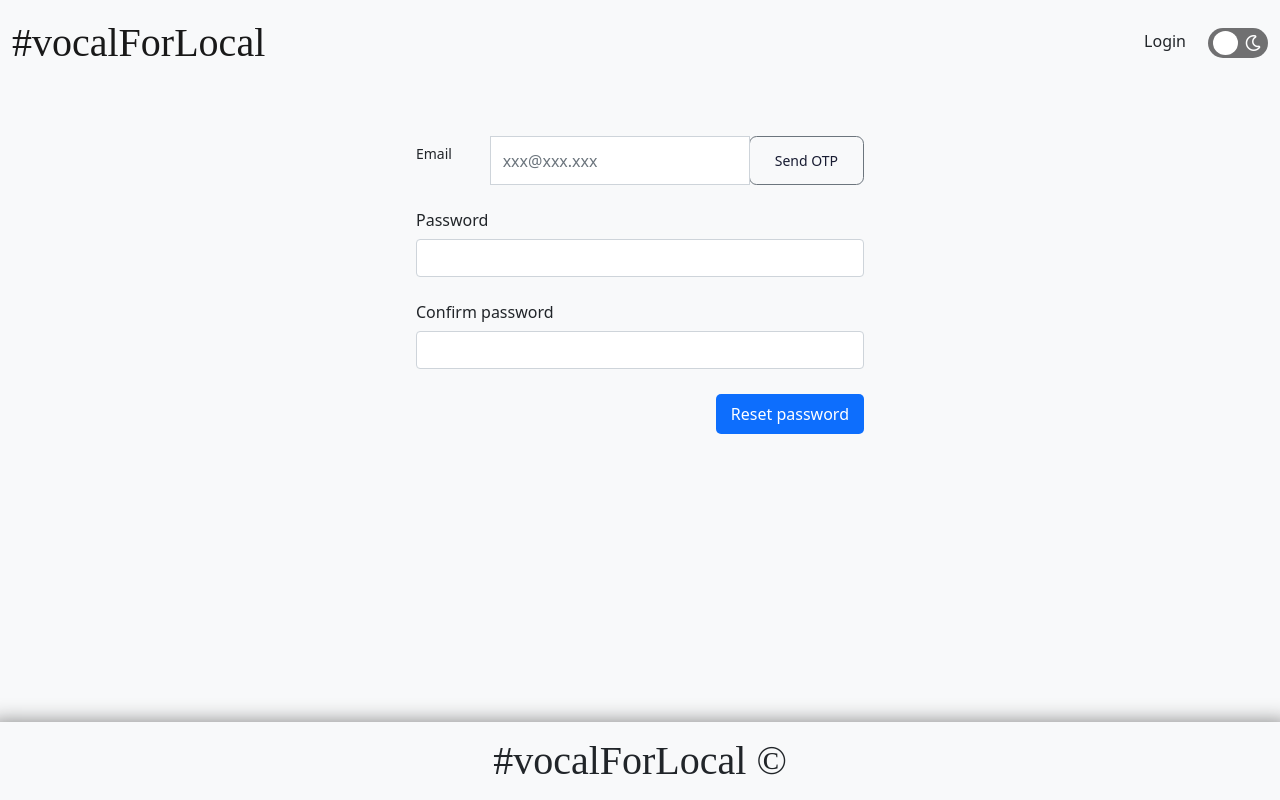
After one commit to kiiriis/vocalForLocal, a Django app: page /resetPassword in a window 1280 px wide. The commit adds this page. Run offline with Django 4.2, Linux system fonts and the light colour scheme; some libraries are stand-ins or nearby versions; some web fonts are replaced.

```diff
--- a/main/urls.py
+++ b/main/urls.py
@@ -10,6 +10,7 @@ urlpatterns = [
     path('login',views.loginUser,name="login"),
     path('logout',views.logoutUser,name="logout"),
     path('signup',views.signUp,name="signUp"),
+    path('resetPassword',views.resetPassword,name="resetPassword"),
     path('sendEmailOtp',utility.sendEmailOtp,name="sendEmailOtp"),
     path('unameChecker',utility.unameChecker,name="unameChecker"),
     path('emailChecker',utility.emailChecker,name="emailChecker"),
--- a/main/views.py
+++ b/main/views.py
@@ -1,10 +1,9 @@
 from django.http.response import HttpResponse
 from django.shortcuts import redirect, render
-from django.core.mail import send_mail
 from django.contrib.auth import authenticate, login, logout
 from main.models import User
 from dotenv import load_dotenv
-from main.helper import getTheme
+from main.helper import getTheme,redirector
 from django.contrib import messages
 import os
 
@@ -20,42 +19,57 @@ def community(request):
     return render(request,'community.html',{'theme':theme,'token':os.getenv('MAP_ACCESS_TOKEN')})
 
 def loginUser(request):
-    theme = getTheme(request)
     if request.method != "POST":
-        return render(request,'login.html',{'theme':theme})
+        theme = getTheme(request)
+        username = ''
+        if request.GET.get('username'):
+            username = request.GET.get('username')
+        return render(request,'login.html',{'theme':theme,'username':username})
     else:
-        if request.method=='POST':
-            username = request.POST['username']
-            password = request.POST['password']
-            user = authenticate(username=username, password=password)
-            if user is not None:
-                print("valid")
-                login(request,user)
-                return redirect('/')
-            else:
-                print("invalid")
-                messages.error(request, "INVALID CREDENTIALS!")
-                return redirect('/login')
-        return redirect('/')
+        theme = request.POST['theme']
+        username = request.POST['username']
+        password = request.POST['password']
+        user = authenticate(username=username, password=password)
+        if user is not None:
+            login(request,user)
+            return redirect(redirector('/',theme))
+        else:
+            messages.error(request, "INVALID CREDENTIALS!")
+            return redirect(redirector('/login',theme,f'username={username}'))
+
+def resetPassword(request):
+    if request.method != "POST":
+        theme = getTheme(request)
+        return render(request,'resetPassword.html',{'theme':theme})
+    else:
+        theme = request.POST['theme']
+        email = request.POST['email']
+        password = request.POST['password']
+        u = User.objects.get(email=email)
+        u.set_password(password)
+        u.save()
+        messages.info(request, "Your password has been reset")
+        return redirect(redirector('/login',theme,f'username={u.username}'))
 
 def logoutUser(request):
+    theme = getTheme(request)
     if not request.user.is_anonymous:
         logout(request)
-    return redirect('/')
+    return redirect(redirector('/',theme))
 
 def signUp(request):
-    theme = getTheme(request)
     if request.method != "POST":
+        theme = getTheme(request)
         return render(request, "signup.html", {'theme':theme,'csc_email':os.getenv('CSC_EMAIL'),'csc_token':os.getenv('CSC_API_TOKEN')})
     else :
-        print(request.POST['account'])
+        theme = request.POST['theme']
         if request.FILES.get('avatar') == None:
             u = User(
                 first_name=request.POST['first_name'],
                 last_name=request.POST['last_name'],
                 username=request.POST['username'],
                 account_type=request.POST['account'],
-                password=request.POST['password'],
+                # password=request.POST['password'],
                 country=request.POST['country'],
                 state=request.POST['state'],
                 city=request.POST['city'],
@@ -73,7 +87,7 @@ def signUp(request):
                 last_name=request.POST['last_name'],
                 username=request.POST['username'],
                 account_type=request.POST['account'],
-                password=request.POST['password'],
+                # password=request.POST['password'],
                 country=request.POST['country'],
                 state=request.POST['state'],
                 city=request.POST['city'],
@@ -84,6 +98,7 @@ def signUp(request):
                 latitude=float(request.POST['latitude']),
                 longitude=float(request.POST['longitude']),
             )
+        u.set_password(request.POST['password'])
         u.save()
-        # message also
-        return redirect('/login')
+        messages.success(request, 'Welcome to #vocalForLocal')
+        return redirect(redirector('/login',theme,f'username={request.POST["username"]}'))
--- a/static/login/login.css
+++ b/static/login/login.css
@@ -16,3 +16,24 @@ button .ripple{
 .btn-primary{
     height: 40px;
 }
+.message{
+    font-weight: 500;
+}
+.message.error{
+    color:red;
+}
+.message.success{
+    color:green;
+}
+.message.info{
+    color:#cdcd00;
+}
+
+@media screen and (max-width: 600px) {
+    .submit-container{
+        flex-direction: column;
+    }
+    .submit-container a{
+        margin-bottom: 10px;
+    }
+}
--- /dev/null
+++ b/static/resetPassword/resetPassword.css
@@ -0,0 +1,5 @@
+@media screen and (max-width: 600px) {
+    #resetPassword{
+        height: auto;
+    }
+}
--- /dev/null
+++ b/static/resetPassword/resetPassword.js
@@ -0,0 +1,186 @@
+let darkElements = $('.dark-form-handler').length
+$('#checkbox').change(function(){
+  for(let i = 0;i<darkElements;i++){
+    document.getElementsByClassName('dark-form-handler')[i].classList.toggle('dark');
+  }
+})
+
+let form = document.querySelector('.needs-validation')
+
+function pass1Checker(){
+    if($('#pass-1').val().trim().length > 7){
+        $('#pass-1').removeClass('is-invalid')
+        $('#pass-1').addClass('is-valid')
+        return true;
+    }
+    else{
+        $('#pass-1').removeClass('is-valid')
+        $('#pass-1').addClass('is-invalid')
+        return false;
+    }
+}
+
+function pass2Checker(){
+    if($('#pass-2').val() == $('#pass-1').val() && $('#pass-2').val().trim().length>7){
+        $('#pass-2').removeClass('is-invalid')
+        $('#pass-2').addClass('is-valid')
+        return true;
+    }
+    else{
+        $('#pass-2').removeClass('is-valid')
+        $('#pass-2').addClass('is-invalid')
+        return false;
+    }
+}
+
+$('#pass-1').keyup(function(){
+    pass1Checker();
+    if($('#pass-2').val().length > 0){
+        pass2Checker()
+    }
+})
+$('#pass-2').keyup(pass2Checker)
+
+let otp,emailVerified=false,userEmail;
+
+form.addEventListener('submit', function (event) {
+    let proper = true;
+
+    // Email
+    if(!emailVerified){
+        proper = false;
+    }
+    else{
+        $('#email').prop('disabled',false)
+        $('#email').val(userEmail)
+    }
+
+    // Pass 1
+    if(!pass1Checker()){
+        proper = false;
+    }
+
+    // Pass 2
+    if(!pass2Checker()){
+        proper = false;
+    }
+
+    if (!proper) {
+      event.preventDefault()
+      event.stopPropagation()
+    }
+
+    // form.classList.add('was-validated')
+}, false)
+
+function rename(ele){
+    ele.html('Resend OTP');
+}
+
+function edit_email(){
+    $('#email_editor').remove()
+    $('#email').prop('disabled',false)
+    $('#email').focus()
+}
+
+function setTimer(ele){
+    ele.html('01:00')
+    ele.prop('disabled',true)
+    let i = 59;
+    let timer = setInterval(()=>{
+      ele.html('00:'+(i+'').padStart(2,'0'))
+      i = i-1;
+      if(i==-1){
+        clearInterval(timer);
+        ele.prop('disabled',false)
+        rename(ele);
+      }
+    },1000);
+}
+
+function echecker(value) {
+    return $.ajax({
+        type : 'POST',
+        url: 'emailChecker',
+        data:{
+          email : value,
+          csrfmiddlewaretoken: $('input[name=csrfmiddlewaretoken]').val(),
+        }
+      })
+}
+
+function send_otp_email(){
+    $('#email').removeClass('is-invalid');
+    $('#email_verify').css('display','flex');
+    setTimer($('#send_email_otp'))
+    userEmail = $('#email').val()
+    $.ajax({
+      type: 'POST',
+      url: 'sendEmailOtp',
+      data: {
+        email: userEmail,
+        csrfmiddlewaretoken: $('input[name=csrfmiddlewaretoken]').val(),
+      },
+      success: function(data){
+        $('#email').val(userEmail)
+        otp = data;
+      }
+    });
+    $('#verify_email').click(()=>{
+      if($('#otp_email').val() == otp){
+        emailVerified = true;
+        $('#email').val(userEmail)
+        $('#email_verify').remove()
+        $('#send_email_otp').remove()
+        $('#email').removeClass('is-invalid')
+        $('#email').addClass('is-valid')
+        $('#email').prop('disabled',true)
+        $('#email-section').append(`<button type="button" class="outline-btn" id="email_editor" onclick="edit_email()"><i class="fas fa-pen"></i></button>`)
+        $('#email').keyup(()=>{
+          let theme = "light";
+          if($('#checkbox').prop('checked')){
+            theme = "dark";
+          }
+          emailVerified = false
+          $('#email').removeClass('is-valid');
+          $('#email-section').append(`
+          <button type="button" style="font-size:inherit;" class="outline-btn {{theme}} dark-form-handler" id="send_email_otp" onclick="validateEmail()">Send OTP</button>
+        <div id="email_verify" style="display:none;font-size:inherit;">
+        <input type="text" style="font-size:inherit;" class="form-control {{theme}} dark-form-handler" name="otp_email" id="otp_email" placeholder="Enter OTP">
+        <div style="font-size:inherit;" class="invalid-tooltip">
+            Please enter the OTP recieved in this email id.
+        </div>
+        <button type="button" style="font-size:inherit;" class="outline-btn {{theme}} dark-form-handler" id="verify_email">Verify</button>
+        </div>`)
+          $('#email').unbind('keyup');
+        })
+      }
+      else{
+        $('#otp_email').addClass('is-invalid')
+      }
+    })
+}
+
+function validateEmail() {
+    let re = /^(([^<>()[\]\\.,;:\s@\"]+(\.[^<>()[\]\\.,;:\s@\"]+)*)|(\".+\"))@((\[[0-9]{1,3}\.[0-9]{1,3}\.[0-9]{1,3}\.[0-9]{1,3}\])|(([a-zA-Z\-0-9]+\.)+[a-zA-Z]{2,}))$/;
+    let value = document.getElementById('email').value;
+    if(re.test(value)){
+      $.when(echecker(value)).then(function successHandler(data){
+        if(data!="0"){
+          send_otp_email()
+        }
+        else{
+          $('#email-tooltip').text("Email ID not registered.")
+          $('#email').removeClass('is-valid')
+          $('#email').addClass('is-invalid')
+        }
+      }, function errorHandler(er){
+        console.log(er)
+      })
+    }
+    else{
+      $('#email-tooltip').text("Please provide a valid email id!")
+      $('#email').removeClass('is-valid')
+      $('#email').addClass('is-invalid')
+    }
+  }
--- a/templates/base.html
+++ b/templates/base.html
@@ -26,7 +26,7 @@
     <div class="{{theme}}" id="body" style="color:#212529;">
         <nav class="navbar navbar-expand-lg navbar-{{ theme }} bg-{{ theme }}" id="nav" style="transition:0.6s;position: sticky;top: 0;left: 0;">
             <div class="container-fluid">
-                <a class="navbar-brand" href="{% url 'index' %}{% if theme == 'dark' %}?isDark=True{% endif %}"><span class="logo-text">#vocalForLocal</span></a>
+                <a class="vfl navbar-brand" href="{% url 'index' %}{% if theme == 'dark' %}?isDark=True{% endif %}"><span class="logo-text">#vocalForLocal</span></a>
                 <button class="navbar-toggler" type="button" data-bs-toggle="collapse"
                     data-bs-target="#navbarSupportedContent" aria-controls="navbarSupportedContent"
                     aria-expanded="false" aria-label="Toggle navigation">
@@ -36,19 +36,19 @@
                     <ul class="navbar-nav me-auto mb-2 mb-lg-0">
                         {% block navElements %}
                         <li class="nav-item">
-                            <a class="nav-link {% block homActive %}{% endblock homActive %}" aria-current="page" href="{% url 'index' %}{% if theme == 'dark' %}?isDark=True{% endif %}">Home</a>
+                            <a class="vfl nav-link {% block homActive %}{% endblock homActive %}" aria-current="page" href="{% url 'index' %}{% if theme == 'dark' %}?isDark=True{% endif %}">Home</a>
                         </li>
                         <li class="nav-item">
-                            <a class="nav-link {% block comActive %}{% endblock comActive %}" href="{% url 'community' %}{% if theme == 'dark' %}?isDark=True{% endif %}">Community</a>
+                            <a class="vfl nav-link {% block comActive %}{% endblock comActive %}" href="{% url 'community' %}{% if theme == 'dark' %}?isDark=True{% endif %}">Community</a>
                         </li>
                         {% endblock navElements %}
                     </ul>
                     <div class="righty" style="display: flex;align-items: center;">
                         {% block log %}
                         {% if request.user.is_anonymous %}
-                            <a class="rippler rippler-{{theme}}" href="{% url 'login' %}{% if theme == 'dark' %}?isDark=True{% endif %}">Login</a>
+                            <a class="vfl rippler rippler-{{theme}}" href="{% url 'login' %}{% if theme == 'dark' %}?isDark=True{% endif %}">Login</a>
                         {% else %}
-                            <a class="rippler rippler-{{theme}}" href="{% url 'logout' %}{% if theme == 'dark' %}?isDark=True{% endif %}">Logout</a>
+                            <a class="vfl rippler rippler-{{theme}}" href="{% url 'logout' %}{% if theme == 'dark' %}?isDark=True{% endif %}">Logout</a>
                         {% endif %}
                         {% endblock log %}
                         {% if theme == 'dark' %}
@@ -99,8 +99,16 @@
             let append = '';
             if($('#checkbox').prop('checked')){
                 append = '?isDark=True'
+                if($('#themeInput').length){
+                    $('#themeInput').val("dark")
+                }
             }
-            $('nav a').each((ind,ele)=>{
+            else{
+                if($('#themeInput').length){
+                    $('#themeInput').val("light")
+                }
+            }
+            $('a.vfl').each((ind,ele)=>{
                 let pos = ele.getAttribute('href').indexOf('?isDark=');
                 let link = ele.getAttribute('href');
                 if(pos!=-1){link = link.slice(0,pos);}
--- /dev/null
+++ b/templates/resetPassword.html
@@ -0,0 +1,68 @@
+{% extends 'base.html' %}
+
+{% block cdns %}
+<link rel="stylesheet" href="/static/signup/signup.css">
+<link rel="stylesheet" href="/static/login/login.css">
+<link rel="stylesheet" href="/static/resetPassword/resetPassword.css">
+{% endblock cdns %}
+
+{% block title %}Reset password | #vocalForLocal{% endblock title %}
+
+
+{% block navElements %}
+{% comment %} Empty {% endcomment %}
+{% endblock navElements %}
+
+{% block log %}
+<a class="vfl rippler rippler-{{theme}} dark-form-handler" href="{% url 'login' %}{% if theme == 'dark' %}?isDark=True{% endif %}">Login</a>
+{% endblock log %}
+
+{% block body %}
+<div id="container" style="display:flex;flex-direction:column;justify-content:center;align-items:center;width:100%;padding-top:50px;">
+    <form class="flex g-3 needs-validation" style="width:35%;" method="post" novalidate>
+        <input type="hidden" name="theme" id="themeInput" value="{{theme}}"/>
+        {% csrf_token %}
+        <div id="email-section" style="font-size:14px;" class="input-group mb-3 ep">
+            <label for="email" class="col-sm-2 col-form-label {{theme}} dark-form-handler">Email</label>
+            <input type="text" class="form-control {{theme}} dark-form-handler" name="email" id="email" placeholder="xxx@xxx.xxx" aria-label="Recipient's username" aria-describedby="button-addon1">
+            <div class="invalid-tooltip" id="email-tooltip">
+                Please provide a valid email id.
+            </div>
+            <button type="button" style="font-size:inherit;" class="outline-btn {{theme}} dark-form-handler" id="send_email_otp" onclick="validateEmail()">Send OTP</button>
+            <div id="email_verify" style="display:none;font-size:inherit;">
+              <input type="text" style="font-size:inherit;" class="form-control {{theme}} dark-form-handler" name="otp_email" id="otp_email" placeholder="Enter OTP">
+              <div class="invalid-tooltip">
+                Please enter the OTP recieved in this email id.
+              </div>
+              <button style="font-size:inherit;" type="button" class="outline-btn {{theme}} dark-form-handler" id="verify_email">Verify</button>
+            </div>
+        </div>
+
+        <div class="mb-3" style="margin-top:10px;width:100%;">
+            <label for="pass-1" class="col-sm-2 col-form-label {{theme}} dark-form-handler">Password</label>
+            <div class="col-sm-10" style="position:relative;width:100%;">
+                <input type="password" class="form-control {{theme}} dark-form-handler" name="password" id="pass-1">
+                <div class="invalid-tooltip">
+                    Please enter a valid password.
+                </div>
+            </div>
+        </div>
+        <div class="mb-3" style="margin-top:10px;width:100%;">
+            <label for="pass-2" style="width:100%;" class="col-sm-2 col-form-label {{theme}} dark-form-handler">Confirm password</label>
+            <div class="col-sm-10" style="position:relative;width:100%;">
+                <input type="password" class="form-control {{theme}} dark-form-handler" id="pass-2">
+                <div class="invalid-tooltip">
+                    Make sure the password matches with the one entered above.
+                </div>
+            </div>
+        </div>
+        <div class="mb-15 mt-10" id="resetPassword" style="display:flex;justify-content:flex-end;align-items:center;margin-top:25px;">
+            <button id="resetPassword" class="btn-primary rippler rippler-{{theme}} dark-form-handler {{theme}} dark-form-handler" type="submit" style="margin:0;">Reset password</button>
+        </div>
+    </form>
+</div>
+{% endblock body %}
+
+{% block scripts %}
+<script src="/static/resetPassword/resetPassword.js"></script>
+{% endblock scripts %}
--- a/templates/signup.html
+++ b/templates/signup.html
@@ -14,7 +14,7 @@
 {% endblock navElements %}
 
 {% block log %}
-<a class="rippler rippler-{{theme}} dark-form-handler" href="{% url 'login' %}{% if theme == 'dark' %}?isDark=True{% endif %}">Already a User?</a>
+<a class="vfl rippler rippler-{{theme}} dark-form-handler" href="{% url 'login' %}{% if theme == 'dark' %}?isDark=True{% endif %}">Already a User?</a>
 {% endblock log %}
 
 {% block body %}
@@ -206,6 +206,7 @@
 
     <input type="hidden" name="latitude" id="latitude" />
     <input type="hidden" name="longitude" id="longitude" />
+    <input type="hidden" name="theme" id="themeInput" value="{{theme}}"/>
 
     <div class="col-md-12" style="margin-top:33px;">
       <div class="form-check">
```
Also changed, not shown: main/helper.py (+11 -0 lines), main/manager.py (+4 -4 lines), static/login/login.js (+7 -0 lines), static/signup/signup.js (+7 -3 lines), templates/dashboard.html (added, +19 -0 lines), templates/login.html (+13 -5 lines).
